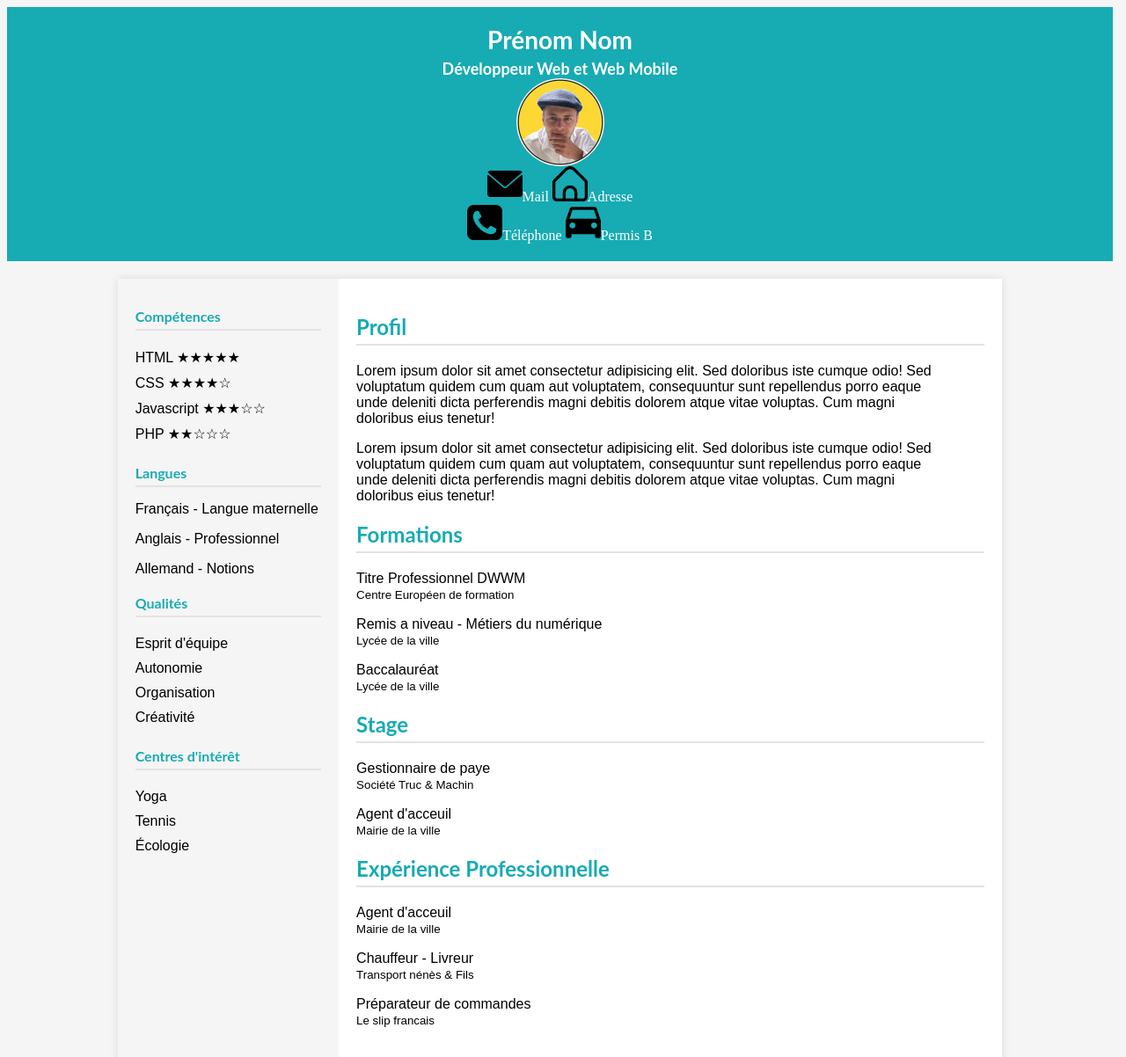
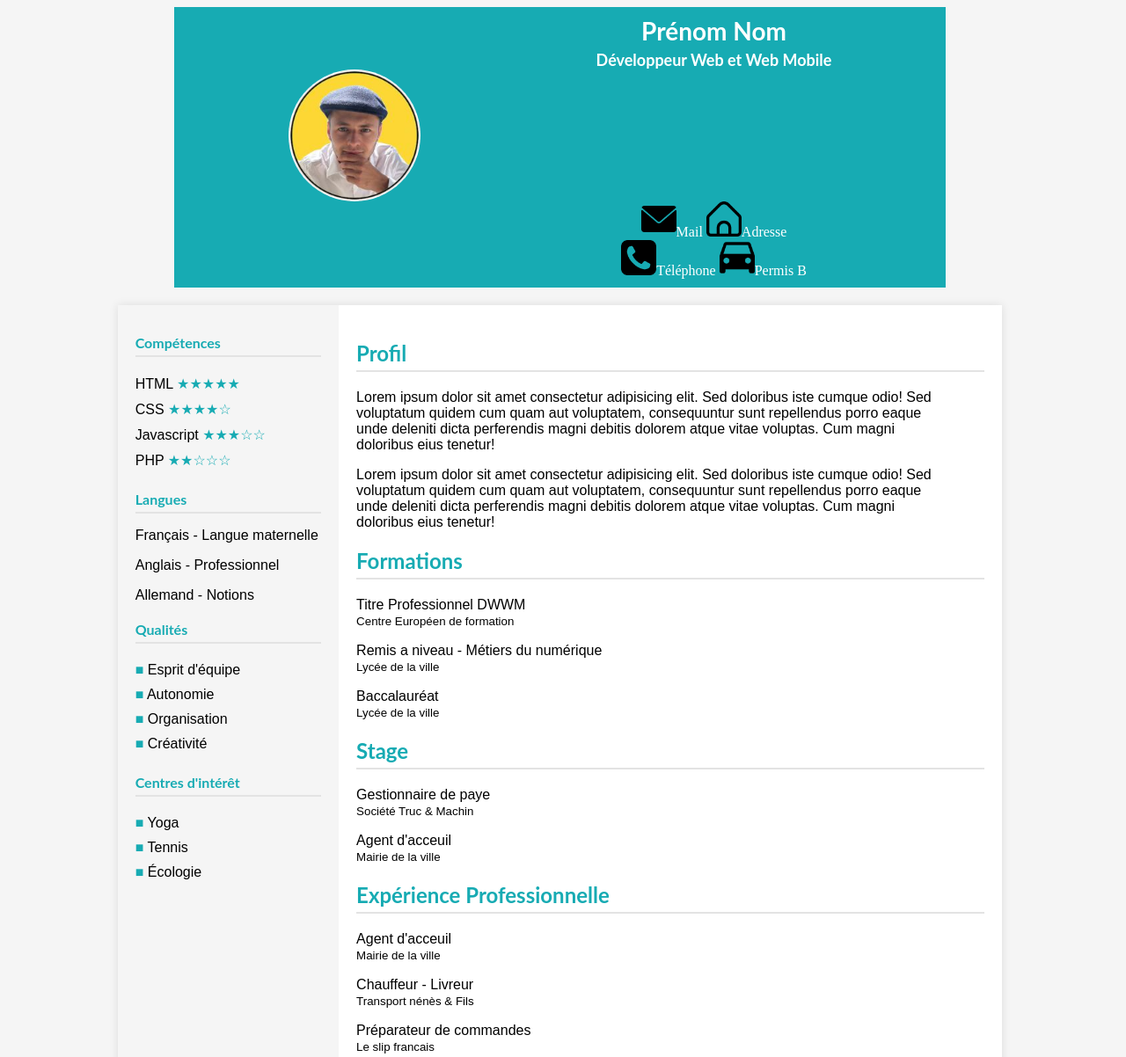
Before and after one commit to Vitraxe/Giard_Alexandre_Devoir_3_CV_HTML_CSS.zip, a plain HTML site: page index.html in a window 1280 px wide. Shown: the top 1202 px of the page at 88% size. Drawn offline with Linux system fonts and the light colour scheme.

Commit message:
Ajout html est css

```diff
--- a/index.html
+++ b/index.html
@@ -12,9 +12,12 @@
 
         <h1>Prénom Nom</h1>
         <h2>Développeur Web et Web Mobile</h2>
+
         <div class="PP">
             <img src="image/pp.jpg" alt="Photo de profil">
         </div>
+
+        <div class="contacte">
             <div class="contacte-1">
                 <span><img src="image/enveloppe.png" alt="Mail">Mail</span>
                 <span><img src="image/maison.png" alt="Adresse">Adresse</span>
@@ -23,6 +26,7 @@
             <div class="contacte-2">
                 <span><img src="image/bouton-de-symbole-de-telephone.png" alt="Téléphone">Téléphone</span>
                 <span><img src="image/voiture.png" alt="Permis-B">Permis B</span>
+            </div>
         </div>
 
     </header>
@@ -34,10 +38,10 @@
             <div class="section">
                 <h2>Compétences</h2>
                 <ul>
-                    <li>HTML ★★★★★</li>
-                    <li>CSS ★★★★☆</li>
-                    <li>Javascript ★★★☆☆</li>
-                    <li>PHP ★★☆☆☆</li>
+                    <li>HTML <span class="color-bleu"> ★★★★★ </span></li>
+                    <li>CSS <span class="color-bleu"> ★★★★☆ </span></li>
+                    <li>Javascript <span class="color-bleu"> ★★★☆☆ </span></li>
+                    <li>PHP <span class="color-bleu"> ★★☆☆☆ </span></li>
                 </ul>
             </div>
             <div class="section">
@@ -49,18 +53,18 @@
             <div class="section">
                 <h2>Qualités</h2>
                 <ul>
-                    <li>Esprit d'équipe</li>
-                    <li>Autonomie</li>
-                    <li>Organisation</li>
-                    <li>Créativité</li>
+                    <li><span class="color-bleu">■ </span> Esprit d'équipe</li>
+                    <li><span class="color-bleu">■ </span> Autonomie</li>
+                    <li><span class="color-bleu">■ </span> Organisation</li>
+                    <li><span class="color-bleu">■ </span> Créativité</li>
                 </ul>
             </div>
             <div class="section">
                 <h2>Centres d'intérêt</h2>
                 <ul>
-                    <li>Yoga</li>
-                    <li>Tennis</li>
-                    <li>Écologie</li>
+                    <li><span class="color-bleu">■ </span> Yoga</li>
+                    <li><span class="color-bleu">■ </span> Tennis</li>
+                    <li><span class="color-bleu">■ </span> Écologie</li>
                 </ul>
             </div>
         </aside>
--- a/style.css
+++ b/style.css
@@ -19,13 +19,18 @@ body {
     background-color: #f5f5f5;
     padding: 20px;
 }
+.color-bleu {
+    color: #17abb3;
+}
 
 .PP img {
-    width: 100px;
-    height: 100px;
+    width: 150px;
+    height: 150px;
     border-radius: 50%;
     display: block;
     margin: 0 auto;
+    margin-left: 120px;
+
 }
 
 .section {
@@ -55,17 +60,25 @@ header {
     background-color:  #17abb3;
     color: white;
     text-align: center;
-    padding: 20px;
+    padding: 10px;
+    margin-left: 190px;
+    margin-right: 190px;
 }
 
 header h1 {
     margin: 0;
     font-size: 28px;
+    margin-left: 350px;
 }
 
 header h2 {
     margin: 5px 0 0;
     font-size: 18px;
+    margin-left: 350px;
+}
+
+.contacte {
+    margin-left: 350px;
 }
 
 .contacte-1 img {
@@ -100,6 +113,8 @@ footer {
     padding: 10px;
     background-color:  #17abb3;
     margin-top: 20px;
+    margin-left: 190px;
+    margin-right: 190px;
 }
 
 footer img {
```
Lines whose indentation alone changed are shown as unchanged.
